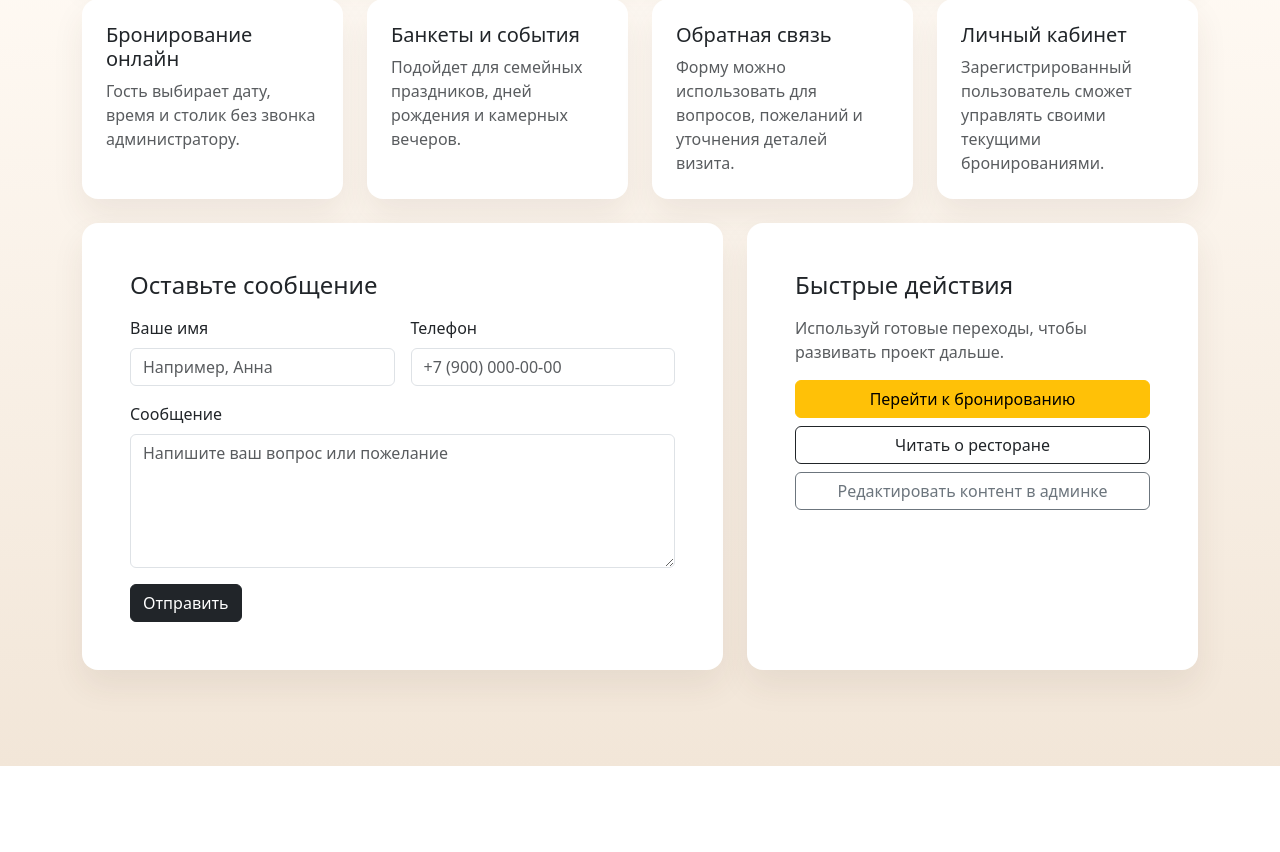
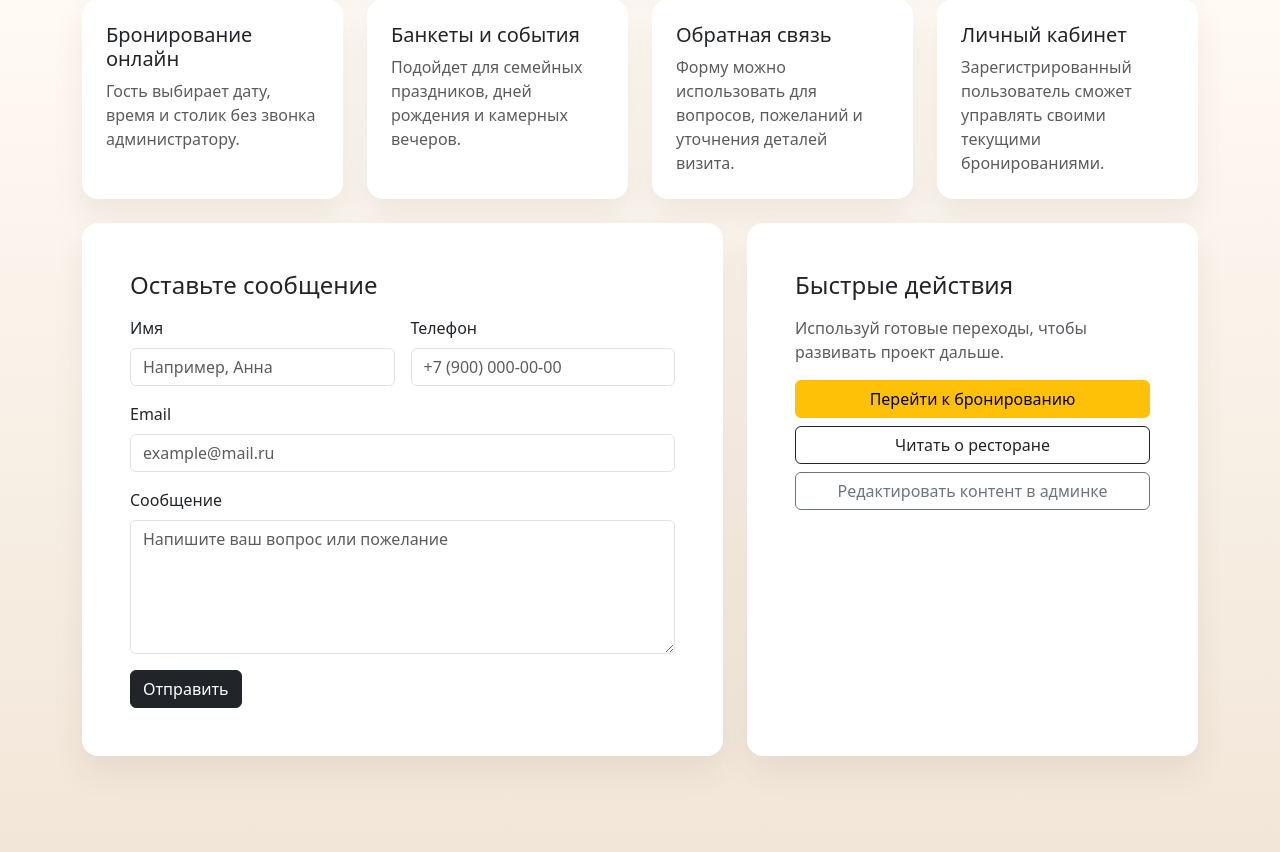
Before and after one commit to Aleksandr-Konoplev/all_food, a Django app: page / in a window 1280 px wide. Shown: the part 711-1563 px from the top of the page. Before the commit the page ends 1477 px from the top, so only its background shows below. Run offline with Django 5.2, Linux system fonts and the light colour scheme; data comes from the database, SQL or seed files in the repository; parts of the project's set-up code (start-up, migrations or seed data) failed here and were passed over; some libraries are stand-ins or nearby versions.

Commit message:
edit HomePageView and template home.html

```diff
--- a/core/templates/core/home.html
+++ b/core/templates/core/home.html
@@ -62,24 +62,51 @@
 <div class="row g-4">
     <div class="col-lg-7">
         <div class="card rounded-4 info-card h-100">
+            {# Форма обратной связи #}
             <div class="card-body p-4 p-lg-5">
                 <h2 class="h4 mb-3">Оставьте сообщение</h2>
-                <form>
+                <form method="post">
+                    {% csrf_token %}
                     <div class="row g-3">
                         <div class="col-md-6">
-                            <label class="form-label" for="feedback-name">Ваше имя</label>
-                            <input class="form-control" id="feedback-name" type="text" placeholder="Например, Анна">
+                            <label class="form-label" for="{{ form.user_name.id_for_label }}">{{ form.user_name.label }}</label>
+                            {{ form.user_name }}
+                            {% for error in form.user_name.errors %}
+                                <div class="text-danger small mt-1">{{ error }}</div>
+                            {% endfor %}
                         </div>
                         <div class="col-md-6">
-                            <label class="form-label" for="feedback-phone">Телефон</label>
-                            <input class="form-control" id="feedback-phone" type="text" placeholder="+7 (900) 000-00-00">
+                            <label class="form-label" for="{{ form.phone.id_for_label }}">{{ form.phone.label }}</label>
+                            {{ form.phone }}
+                            {% for error in form.phone.errors %}
+                                <div class="text-danger small mt-1">{{ error }}</div>
+                            {% endfor %}
                         </div>
                         <div class="col-12">
-                            <label class="form-label" for="feedback-message">Сообщение</label>
-                            <textarea class="form-control" id="feedback-message" rows="5" placeholder="Напишите ваш вопрос или пожелание"></textarea>
+                            <label class="form-label" for="{{ form.email.id_for_label }}">{{ form.email.label }}</label>
+                            {{ form.email }}
+                            {% for error in form.email.errors %}
+                                <div class="text-danger small mt-1">{{ error }}</div>
+                            {% endfor %}
                         </div>
                         <div class="col-12">
-                            <button class="btn btn-dark" type="button">Отправить</button>
+                            <label class="form-label" for="{{ form.body.id_for_label }}">{{ form.body.label }}</label>
+                            {{ form.body }}
+                            {% for error in form.body.errors %}
+                                <div class="text-danger small mt-1">{{ error }}</div>
+                            {% endfor %}
+                        </div>
+                        {% if form.non_field_errors %}
+                            <div class="col-12">
+                                <div class="alert alert-danger mb-0">
+                                    {% for error in form.non_field_errors %}
+                                        <div>{{ error }}</div>
+                                    {% endfor %}
+                                </div>
+                            </div>
+                        {% endif %}
+                        <div class="col-12">
+                            <button class="btn btn-dark" type="submit">Отправить</button>
                         </div>
                     </div>
                 </form>
--- a/core/views.py
+++ b/core/views.py
@@ -1,8 +1,8 @@
-from django.urls import reverse
+from django.urls import reverse, reverse_lazy
 from django.views.generic import TemplateView
-from django.views.generic.edit import UpdateView
+from django.views.generic.edit import UpdateView, FormMixin
 
-from core.forms import ContentForSiteForm
+from core.forms import ContentForSiteForm, FeedbackForm
 from core.mixins import AddBaseContentMixin
 from core.models import ContentForSite
 from table_reservation.models import Reservation, Table
@@ -10,8 +10,10 @@ from users.mixins import ModeratorRequiredMixin
 from users.models import User
 
 
-class HomePageView(AddBaseContentMixin, TemplateView):
+class HomePageView(AddBaseContentMixin, FormMixin, TemplateView):
     template_name = 'core/home.html'  # noqa
+    success_url = reverse_lazy('core:home')
+    form_class = FeedbackForm
 
     def get_context_data(self, **kwargs):
         context = super().get_context_data(**kwargs)  # noqa
@@ -20,6 +22,29 @@ class HomePageView(AddBaseContentMixin, TemplateView):
         context['working_hours'] = ContentForSite.objects.get(name_tag='working_hours')
         context['restaurant_description'] = ContentForSite.objects.get(name_tag='restaurant_description')
         return context
+
+    def get_form_kwargs(self):
+        kwargs = super().get_form_kwargs()
+        kwargs['user'] = self.request.user
+        return kwargs
+
+    def post(self, request, *args, **kwargs):
+        form = self.get_form()
+
+        if form.is_valid():
+            feedback = form.save(commit=False)
+            if request.user.is_authenticated:
+                feedback.owner = request.user
+            feedback.save()
+            return self.form_valid(form)
+
+        return self.form_invalid(form)
+
+    def form_valid(self, form):
+        return super().form_valid(form)
+
+    def form_invalid(self, form):
+        return self.render_to_response(self.get_context_data(form=form))
 
 
 class AboutPageView(AddBaseContentMixin, TemplateView):
```
